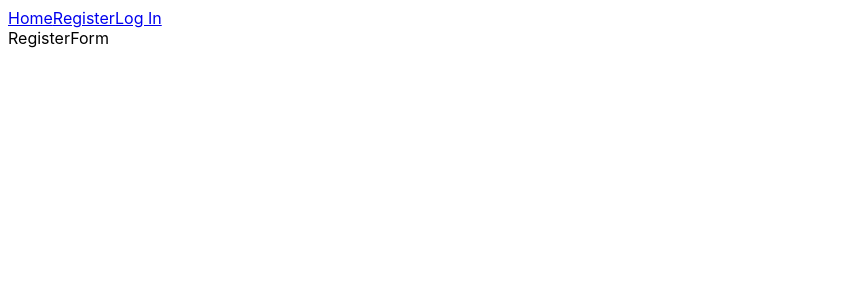
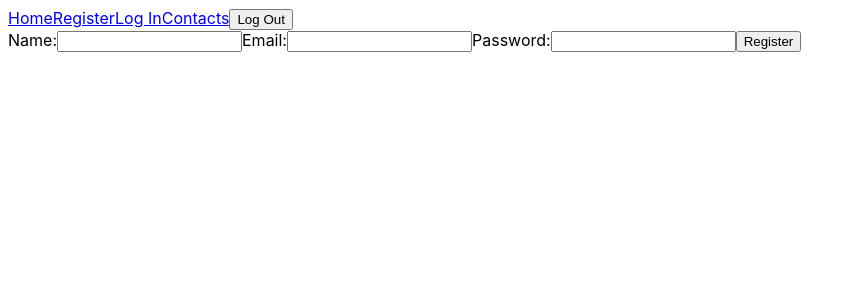
Before and after one commit to Tasha852209/goit-react-hw-08-phonebook, a React (Create React App) app: page /goit-react-hw-08-phonebook/register in a window 1280 px wide. Shown: the top 300 px of the page, without its empty margins (0-855 px from the left). Built offline with nearby package versions, Linux system fonts and the light colour scheme.

Commit message:
added request

```diff
--- a/package.json
+++ b/package.json
@@ -12,6 +12,7 @@
     "notiflix": "^3.2.6",
     "react": "^18.2.0",
     "react-dom": "^18.1.0",
+    "react-hook-form": "^7.48.2",
     "react-loader-spinner": "^5.4.5",
     "react-redux": "^8.1.3",
     "react-router-dom": "^6.18.0",
--- a/src/components/App.jsx
+++ b/src/components/App.jsx
@@ -1,11 +1,12 @@
-import ContactsPage from 'pages/ContactsPage';
-import HomePage from 'pages/HomePage';
-import LoginPage from 'pages/LoginPage';
-import RegisterPage from 'pages/RegisterPage';
-import React, { Suspense } from 'react';
+import { Suspense, lazy } from 'react';
 import { Route, Routes } from 'react-router-dom';
 import Loader from './Loader';
 import Layout from './Layout/Layout';
+
+const HomePage = lazy(() => import('pages/HomePage'));
+const ContactsPage = lazy(() => import('pages/ContactsPage'));
+const LoginPage = lazy(() => import('pages/LoginPage'));
+const RegisterPage = lazy(() => import('pages/RegisterPage'));
 
 const appRoutes = [
   { path: '/', element: <HomePage /> },
--- a/src/components/AuthNav/AuthNav.jsx
+++ /dev/null
@@ -1,14 +0,0 @@
-import React from 'react';
-import { NavLink } from 'react-router-dom';
-
-const AuthNav = () => {
-  return (
-    <div>
-      <NavLink to="/">Home</NavLink>
-      <NavLink to="/register">Register</NavLink>
-      <NavLink to="/login">Log In</NavLink>
-    </div>
-  );
-};
-
-export default AuthNav;
--- a/src/components/Layout/Layout.jsx
+++ b/src/components/Layout/Layout.jsx
@@ -1,4 +1,5 @@
-import AuthNav from 'components/AuthNav/AuthNav';
+import Navigation from 'components/Navigation/Navigation';
+
 import React from 'react';
 import { Outlet } from 'react-router-dom';
 
@@ -6,7 +7,7 @@ const Layout = () => {
   return (
     <>
       <header>
-        <AuthNav />
+        <Navigation />
       </header>
       <Outlet />
     </>
--- /dev/null
+++ b/src/components/Navigation/Navigation.jsx
@@ -0,0 +1,18 @@
+import React from 'react';
+import { NavLink } from 'react-router-dom';
+
+const Navigation = () => {
+  return (
+    <header>
+      <nav>
+        <NavLink to="/">Home</NavLink>
+        <NavLink to="/register">Register</NavLink>
+        <NavLink to="/login">Log In</NavLink>
+        <NavLink to="/contacts">Contacts</NavLink>
+        <button>Log Out</button>
+      </nav>
+    </header>
+  );
+};
+
+export default Navigation;
--- a/src/components/RegisterForm/RegisterForm.jsx
+++ b/src/components/RegisterForm/RegisterForm.jsx
@@ -1,7 +1,45 @@
 import React from 'react';
+import { useForm } from 'react-hook-form';
+import { useDispatch } from 'react-redux';
+import { registerThunk } from 'redux/AuthSlice';
 
 const RegisterForm = () => {
-  return <div>RegisterForm</div>;
+  const {
+    register,
+    handleSubmit,
+    reset,
+    formState: { errors },
+  } = useForm();
+  const dispatch = useDispatch();
+  const onSubmit = data => {
+    dispatch(registerThunk(data));
+    reset();
+  };
+
+  return (
+    <form onSubmit={handleSubmit(onSubmit)}>
+      <label>
+        <span>Name:</span>
+        <input {...register('name', { required: true })} type="text" />
+        {errors.name && <span>This field is required</span>}
+      </label>
+      <label>
+        <span>Email:</span>
+        <input {...register('email', { required: true })} type="email" />
+        {errors.email && <span>This field is required</span>}
+      </label>
+      <label>
+        <span>Password:</span>
+        <input
+          {...register('password', { required: true, minLength: 7 })}
+          type="password"
+        />
+        {errors.password && <span>This field is required</span>}
+      </label>
+
+      <button type="submit">Register</button>
+    </form>
+  );
 };
 
 export default RegisterForm;
--- /dev/null
+++ b/src/redux/AuthSlice.js
@@ -0,0 +1,88 @@
+import { createAsyncThunk, createSlice } from '@reduxjs/toolkit';
+import { requestLogin, requestRegister } from 'services/api';
+
+export const loginThunk = createAsyncThunk(
+  'auth/login',
+  async (formData, thunkAPI) => {
+    try {
+      const response = await requestLogin(formData);
+      console.log(response);
+      return response;
+    } catch (error) {
+      return thunkAPI.rejectWithValue(error.message);
+    }
+  }
+);
+
+export const registerThunk = createAsyncThunk(
+  'auth/register',
+  async (formData, thunkAPI) => {
+    try {
+      const response = await requestRegister(formData);
+      console.log(response);
+      return response;
+    } catch (error) {
+      return thunkAPI.rejectWithValue(error.message);
+    }
+  }
+);
+
+const INITIAL_STATE = {
+  isLoading: false,
+  error: false,
+};
+
+const contactsSlice = createSlice({
+  name: 'auth',
+
+  initialState: INITIAL_STATE,
+
+  reducers: {
+    filterContacts(state, action) {
+      state.filter = action.payload;
+    },
+  },
+  extraReducers: builder => builder,
+  //   .addCase(fetchContacts.pending, state => {
+  //     state.contacts.isLoading = true;
+  //     state.contacts.error = null;
+  //   })
+  //   .addCase(fetchContacts.fulfilled, (state, action) => {
+  //     state.contacts.isLoading = false;
+  //     state.contacts.items = action.payload;
+  //   })
+  //   .addCase(fetchContacts.rejected, (state, action) => {
+  //     state.contacts.isLoading = false;
+  //     state.contacts.error = action.payload;
+  //   })
+  //   .addCase(addContact.pending, state => {
+  //     state.contacts.isLoading = true;
+  //     state.contacts.error = null;
+  //   })
+  //   .addCase(addContact.fulfilled, (state, action) => {
+  //     state.contacts.isLoading = false;
+  //     state.contacts.items = [action.payload, ...state.contacts.items];
+  //   })
+  //   .addCase(addContact.rejected, (state, action) => {
+  //     state.contacts.isLoading = false;
+  //     state.contacts.error = action.payload;
+  //   })
+  //   .addCase(deleteContact.pending, state => {
+  //     state.contacts.isLoading = true;
+  //     state.contacts.error = null;
+  //   })
+  //   .addCase(deleteContact.fulfilled, (state, action) => {
+  //     state.contacts.isLoading = false;
+  //     state.contacts.items = state.contacts.items.filter(
+  //       contact => contact.id !== action.payload.id
+  //     );
+  //   })
+  //   .addCase(deleteContact.rejected, (state, action) => {
+  //     state.contacts.isLoading = false;
+  //     state.contacts.error = action.payload;
+  //   }),
+});
+
+export const { filterContacts } = contactsSlice.actions;
+// Редюсер слайсу
+export const contactsReducer = contactsSlice.reducer;
--- a/src/redux/ContactsSlice.js
+++ b/src/redux/ContactsSlice.js
@@ -3,7 +3,7 @@ import {
   requestAddContact,
   requestContacts,
   requestDeleteContact,
-} from 'sevices/api';
+} from 'services/api';
 
 export const fetchContacts = createAsyncThunk(
   'contacts/fetchAll',
--- /dev/null
+++ b/src/services/api.js
@@ -0,0 +1,44 @@
+import axios from 'axios';
+
+const contactsInstance = axios.create({
+  baseURL: 'https://connections-api.herokuapp.com',
+});
+export const setToken = token => {
+  contactsInstance.defaults.headers.common.Authorization = `Bearer ${token}`;
+};
+
+export const requestContacts = async () => {
+  const { data } = await contactsInstance.get('/contacts');
+  return data;
+};
+
+export const requestAddContact = async newContact => {
+  const { data } = await contactsInstance.post('/contacts', newContact);
+  return data;
+};
+
+export const requestDeleteContact = async contactId => {
+  const { data } = await contactsInstance.delete(`/contacts/${contactId}`);
+  return data;
+};
+
+export const requestRegister = async formData => {
+  const { data } = await contactsInstance.post('/users/signup', formData);
+  console.log(data);
+  setToken(data.token);
+  return data;
+};
+
+export const requestLogin = async formData => {
+  const { data } = await contactsInstance.post('/users/login', formData);
+  return data;
+};
+export const requestLogout = async () => {
+  const { data } = await contactsInstance.post('/users/logout');
+  return data;
+};
+
+export const requestRefreshUser = async () => {
+  const { data } = await contactsInstance.post('/users/current');
+  return data;
+};
--- a/src/sevices/api.js
+++ /dev/null
@@ -1,20 +0,0 @@
-import axios from 'axios';
-
-const contactsInstance = axios.create({
-  baseURL: 'https://653d2f95f52310ee6a99f7b2.mockapi.io/',
-});
-
-export const requestContacts = async () => {
-  const { data } = await contactsInstance.get('/contacts');
-  return data;
-};
-
-export const requestAddContact = async newContact => {
-  const { data } = await contactsInstance.post('/contacts', newContact);
-  return data;
-};
-
-export const requestDeleteContact = async contactId => {
-  const { data } = await contactsInstance.delete(`/contacts/${contactId}`);
-  return data;
-};
```
Also changed, not shown: 1 other file (tests, documents, lock files or other folders).
